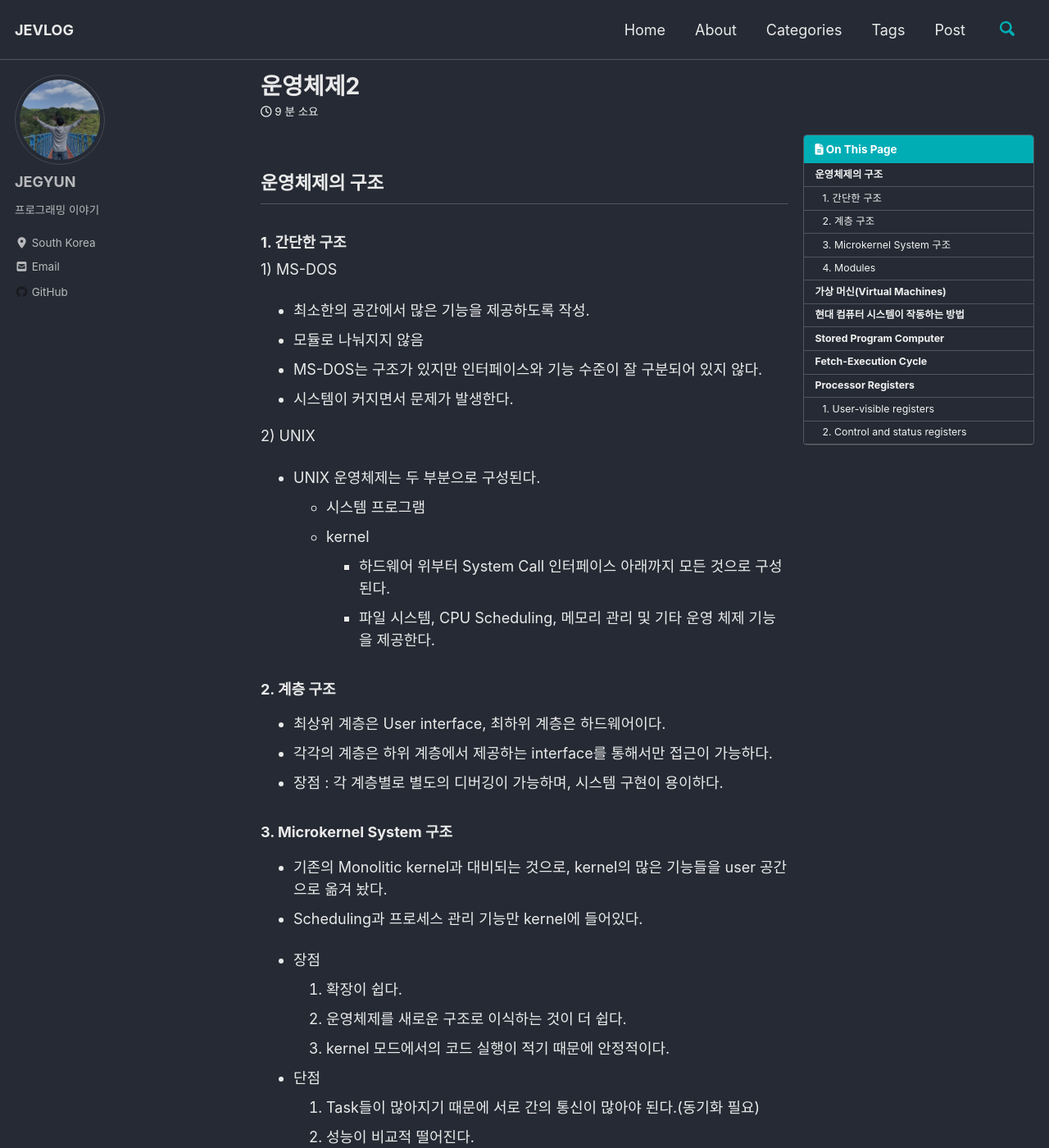
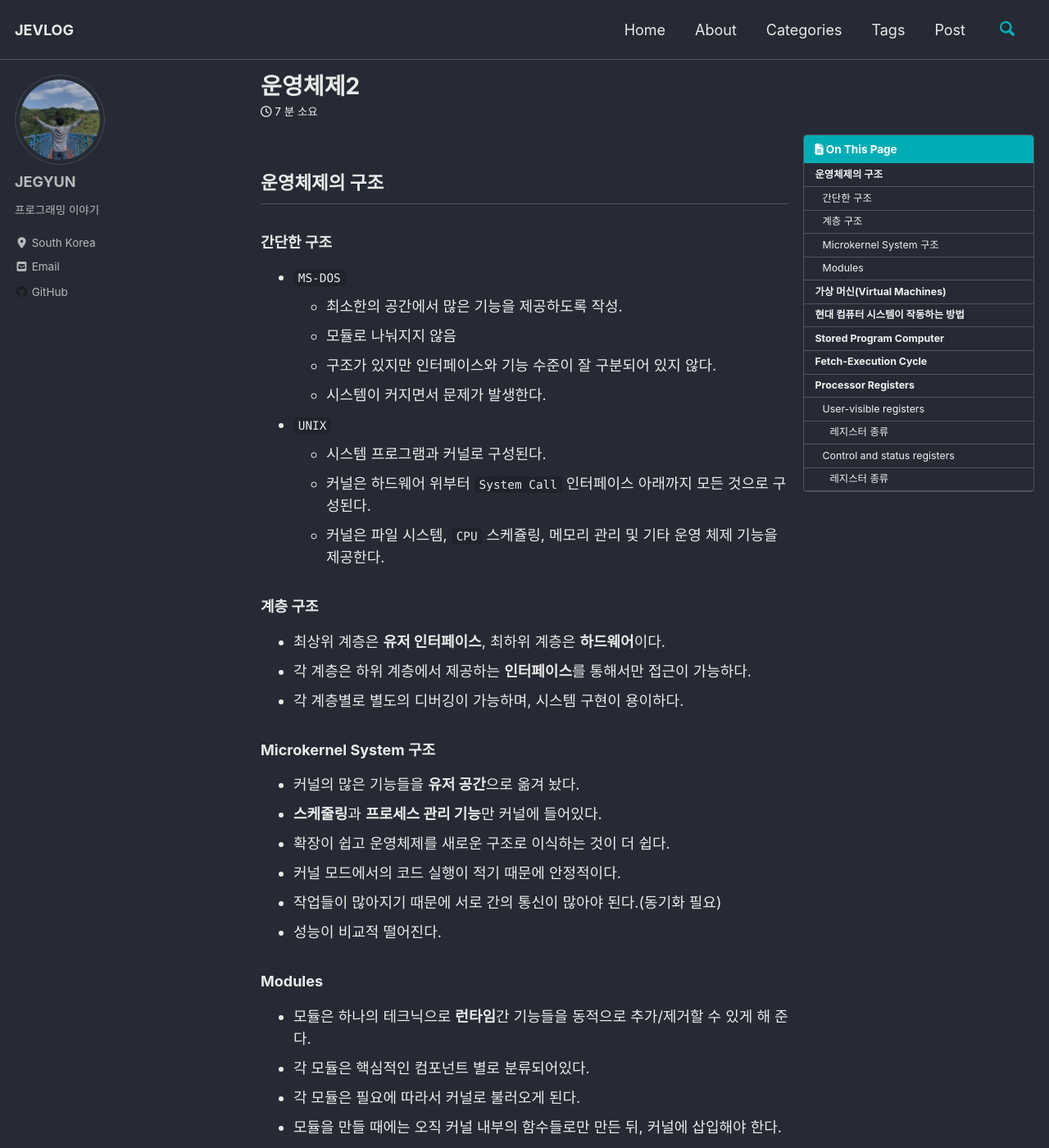
Before and after one commit to tdm1223/tdm1223.github.io, a Jekyll site: the page built from _posts/OperatingSystem/2020-11-23-OS2.md, in a window 1280 px wide and 1400 px high. Shown: the whole window at 82% size. Built offline with Jekyll 4.4.1, drawn with Linux system fonts in a browser that asks for light colours; cached includes are drawn as plain includes; nearby versions of some CDN libraries; comment, search, counter and statistics services are not loaded; some of the changed text lies outside the part shown.

Commit message:
Update 2020-11-23-OS2.md
- 필요없는 부분 제거

```diff
--- a/_posts/OperatingSystem/2020-11-23-OS2.md
+++ b/_posts/OperatingSystem/2020-11-23-OS2.md
@@ -13,73 +13,48 @@ toc: true
 ---
 
 ## 운영체제의 구조
-### 1. 간단한 구조
-1) MS-DOS
-- 최소한의 공간에서 많은 기능을 제공하도록 작성.
-- 모듈로 나눠지지 않음
-- MS-DOS는 구조가 있지만 인터페이스와 기능 수준이 잘 구분되어 있지 않다.
-- 시스템이 커지면서 문제가 발생한다.
+### 간단한 구조
+- `MS-DOS`
+  - 최소한의 공간에서 많은 기능을 제공하도록 작성.
+  - 모듈로 나눠지지 않음
+  - 구조가 있지만 인터페이스와 기능 수준이 잘 구분되어 있지 않다.
+  - 시스템이 커지면서 문제가 발생한다.
+- `UNIX`
+  - 시스템 프로그램과 커널로 구성된다.
+  - 커널은 하드웨어 위부터 `System Call` 인터페이스 아래까지 모든 것으로 구성된다.
+  - 커널은 파일 시스템, `CPU` 스케쥴링, 메모리 관리 및 기타 운영 체제 기능을 제공한다.
 
-2) UNIX
-- UNIX 운영체제는 두 부분으로 구성된다.
-  - 시스템 프로그램
-  - kernel
-    - 하드웨어 위부터 System Call 인터페이스 아래까지 모든 것으로 구성된다.
-    - 파일 시스템, CPU Scheduling, 메모리 관리 및 기타 운영 체제 기능을 제공한다.
+### 계층 구조
+- 최상위 계층은 **유저 인터페이스**, 최하위 계층은 **하드웨어**이다.
+- 각 계층은 하위 계층에서 제공하는 **인터페이스**를 통해서만 접근이 가능하다.
+- 각 계층별로 별도의 디버깅이 가능하며, 시스템 구현이 용이하다.
 
-### 2. 계층 구조
+### Microkernel System 구조
+- 커널의 많은 기능들을 **유저 공간**으로 옮겨 놨다.
+- **스케줄링**과 **프로세스 관리 기능**만 커널에 들어있다.
+- 확장이 쉽고 운영체제를 새로운 구조로 이식하는 것이 더 쉽다.
+- 커널 모드에서의 코드 실행이 적기 때문에 안정적이다.
+- 작업들이 많아지기 때문에 서로 간의 통신이 많아야 된다.(동기화 필요)
+- 성능이 비교적 떨어진다.
 
-- 최상위 계층은 User interface, 최하위 계층은 하드웨어이다.
-- 각각의 계층은 하위 계층에서 제공하는 interface를 통해서만 접근이 가능하다.
-- 장점 : 각 계층별로 별도의 디버깅이 가능하며, 시스템 구현이 용이하다.
-
-### 3. Microkernel System 구조
-- 기존의 Monolitic kernel과 대비되는 것으로, kernel의 많은 기능들을 user 공간으로 옮겨 놨다.
-- Scheduling과 프로세스 관리 기능만 kernel에 들어있다.
-
-- 장점
-  1. 확장이 쉽다.
-  2. 운영체제를 새로운 구조로 이식하는 것이 더 쉽다.
-  3. kernel 모드에서의 코드 실행이 적기 때문에 안정적이다.
-- 단점
-  1. Task들이 많아지기 때문에 서로 간의 통신이 많아야 된다.(동기화 필요)
-  2. 성능이 비교적 떨어진다.
-
-### 4. Modules
-- 모듈은 하나의 테크닉으로 **run-time**간 기능들을 동적으로 추가/제거할 수 있게 해 준다.
-- 각각은 핵심적인 컴포넌트 별로 분류되어있다.
-- 각각은 필요에 따라서 kernel로 불러오게 된다.
-- 모듈을 만들 때에는 오직 Kernel 내부의 함수들로만 만든 뒤, kernel에 삽입해야 한다.
-- 이러한 모듈 기법을 이용하여 kernel 프로그래밍이 가능해진다.
-
-- Solaris loadable modules
-  - 핵심 kernel과 7가지 유형의 loadable kernel 모듈로 구성된다.
-    1. device and bus drivers
-    2. scheduling classes
-    3. file systems
-    4. loadable system calls
-    5. executable formats
-    6. STREAMS modules
-    7. miscellaneous modules
+### Modules
+- 모듈은 하나의 테크닉으로 **런타임**간 기능들을 동적으로 추가/제거할 수 있게 해 준다.
+- 각 모듈은 핵심적인 컴포넌트 별로 분류되어있다.
+- 각 모듈은 필요에 따라서 커널로 불러오게 된다.
+- 모듈을 만들 때에는 오직 커널 내부의 함수들로만 만든 뒤, 커널에 삽입해야 한다.
+- 모듈 기법을 활용하여 커널 프로그래밍이 가능하다.
 
 ## 가상 머신(Virtual Machines)
-- 실제 컴퓨터의 자원을 공유하여 가상 컴퓨터를 만든다.
+- 실제 컴퓨터의 자원을 공유하여 **가상 컴퓨터**를 만든다.
 - 이미 동작하고 있는 운영체제가 하드웨어에 가상 머신을 할당해준다.
-- 하드웨어는 하나지만 현재 동작중인 운영체제가 각각의 운영체제들에게 하드웨어를 할당해준다.
+- 하드웨어는 하나지만 동작중인 운영체제가 각각의 운영체제들에게 하드웨어를 할당해준다.
 - 하나의 하드웨어에서 여러 개의 운영체제를 동시에 사용할 수 있다.
-- 각 가상 머신은 다른 모든 가상 머신과 격리되므로 시스템 자원을 완벽하게 보호한다.
+- 가상 머신은 다른 가상 머신과 격리되므로 시스템 자원을 완벽하게 보호한다.
 - 자원을 직접 공유할 수는 없다.
-- 프로세스 가상 머신과 시스템 가상 머신으로 나누어진다.
-- 상위 관점으로 보면, 가상 머신의 Kernel 부분은 가상의 Kernel로, 그 위의 부분은 가상의 유저 공간으로 볼 수 있다.
-- 하위 관점에서는 가상 머신의 전체적인 부분을 **User program**으로 본다.
-
-- 장점
-  1. 하나의 하드웨어로 다양한 운영체제를 테스트할 수 있게 해 준다.
-    - 시스템 개발은 실제 시스템이 아닌 가상 시스템에서 수행되므로 정상적인 시스템 작동을 방해하지 않기 때문이다.
-  2. **유지비용** 및 **개발비용**이 감소한다.
-
-- 단점
-  - 가상 머신은 기본 컴퓨터에 **정확한 복제본**을 만들어야 하기 때문에 구현이 어렵다.
+- **프로세스 가상 머신**과 **시스템 가상 머신**으로 나누어진다.
+- 하나의 하드웨어로 다양한 운영체제를 테스트할 수 있게 해 준다.
+- **유지비용** 및 **개발비용**이 감소한다.
+- 기본 컴퓨터의 **정확한 복제본**을 만들어야 하기 때문에 구현이 어렵다.
 
 ![6](/img/6.jpg)
 
@@ -92,45 +67,47 @@ toc: true
 - `Stored program` 방식의 컴퓨터
 - 폰 노이만 컴퓨터
 - 현재의 대부분의 컴퓨터
-- 계산 : 프로그램의 수행을 의미
-- 메모리 : 프로그램이 저장된 장소
-- processor or CPU: 계산을 수행하는 기계의 부분
-- 컴퓨터 프로그램 : CPU 명령어 리스트
+- 계산은 프로그램의 수행을 의미한다.
+- 메모리는 프로그램이 저장된 장소를 의미한다.
+- 프로세서(또는 `CPU`)는 계산을 수행하는 기계의 부분을 의미한다.
+- 컴퓨터 프로그램은 `CPU` 명령어 리스트를 의미한다.
 
 ## Fetch-Execution Cycle
-- 프로세서에 의한 계산은 Fetch-Execution Cycle을 통해 이루어진다.
+- 프로세서에 의한 계산은 `Fetch-Execution Cycle`을 통해 이루어진다.
   1. 프로세서가 메모리에서 명령어를 가져온다.
   2. 프로세서가 명령을 실행한다.
   3. 프로세서 사이클이 Fetch 단계로 되돌아간다.
 
 ## Processor Registers
 1. Memory Address Register (MAR)
-  - 다음 Read 또는 Write 주소를 지정한다.
+  - 다음 `Read` 또는 `Write` 주소를 지정한다.
 2. Memory Buffer Register (MBR)
   - 메모리에 기록된 데이터를 포함하거나 메모리에서 **읽은 데이터를 수신**한다.
 3. I/O Address Register
 4. I/O Buffer Register
 
-### 1. User-visible registers
+### User-visible registers
 - 프로그래머가 레지스터 사용을 최적화하여 메인 메모리의 참조를 최소화할 수 있게 한다.
-- CPU 명령어에 참조될 수 있다.
+- `CPU` 명령어에 참조될 수 있다.
 - 모든 프로그램에서 접근이 가능하다. (응용 프로그램과 시스템 프로그램)
-- 레지스터 종류
-  1. Data
-  2. Address
-    - Index : address를 얻기 위한 기본 index 값을 가진다.
-    - Segment 포인터 : 메모리가 segment로 분할되어 있을 때 메모리는 segment와 offset으로 참조된다.
-    - Stack 포인터 : stack의 top을 가리킨다.
 
-### 2. Control and status registers
+#### 레지스터 종류
+1. Data
+2. Address
+  - 인덱스 : 주소를 얻기 위한 기본 인덱스 값을 가진다.
+  - 세그먼트 포인터 : 메모리가 세그먼트로 분할되어 있을 때 메모리는 세그먼트와 오프셋으로 참조된다.
+  - 스택 포인터 : 스택의 `top`을 가리킨다.
+
+### Control and status registers
 - 프로세서의 **컨트롤 연산**을 위하여 사용되는 레지스터
 - 운영체제의 루틴이 수행 중인 프로그램을 제어하기 위해 사용
-- 레지스터 종류
-  1. Program Counter (PC)
-    - fetch 된 명령어의 주소 값을 가진다.
-  2. Instruction Register (IR)
-    - 가장 최근에 fetch된 명령어를 가진다.
-  3. Program Status Word (PSW)
-    - Condition codes
-    - Interrupt 활성화 / 비활성화
-    - 관리자 / 사용자 모드
+
+#### 레지스터 종류
+1. Program Counter (PC)
+  - `fetch` 된 명령어의 주소 값을 가진다.
+2. Instruction Register (IR)
+  - 가장 최근에 `fetch`된 명령어를 가진다.
+3. Program Status Word (PSW)
+  - `Condition codes`
+  - `Interrupt` 활성화 / 비활성화
+  - 관리자 / 사용자 모드
```
